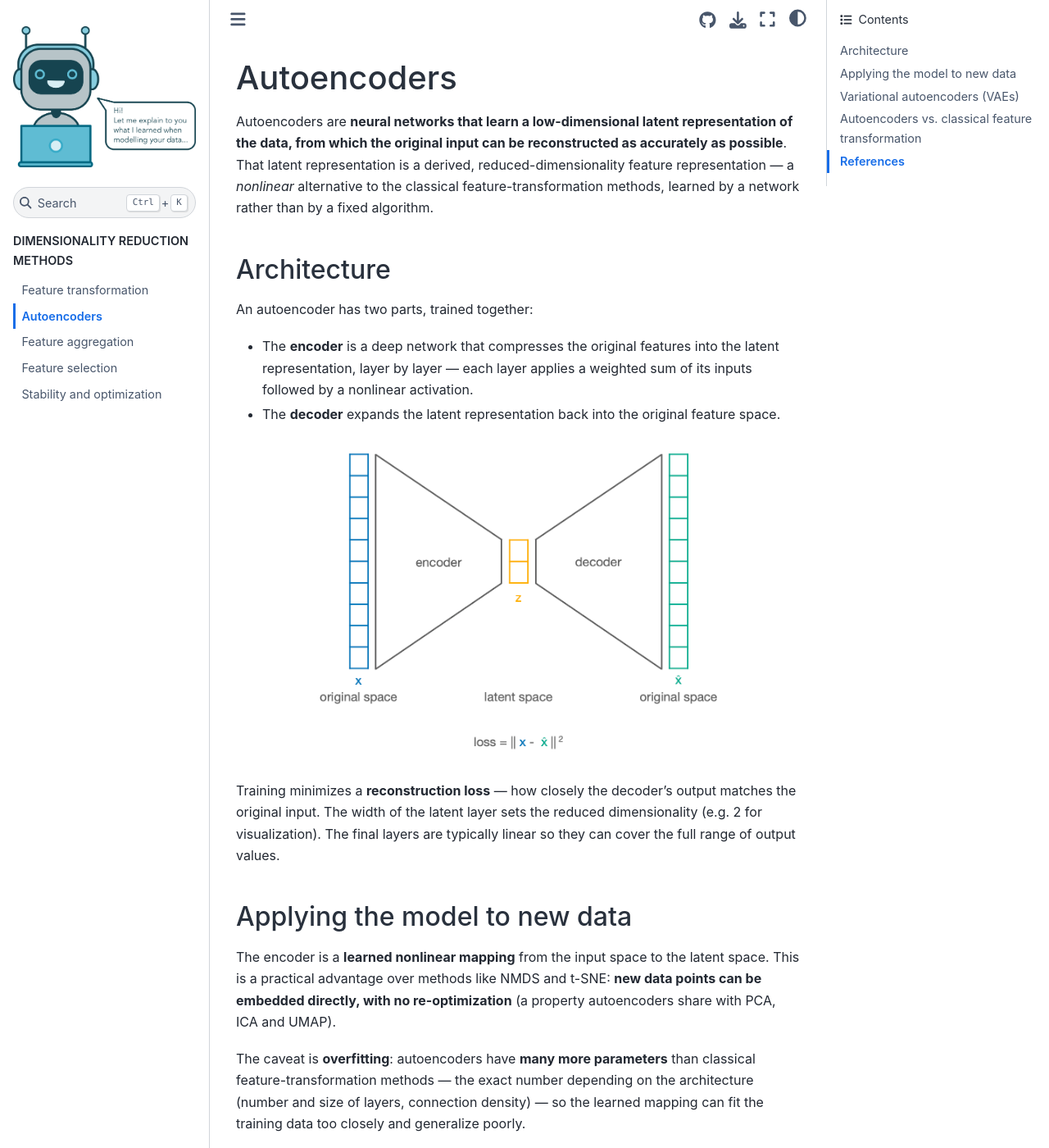
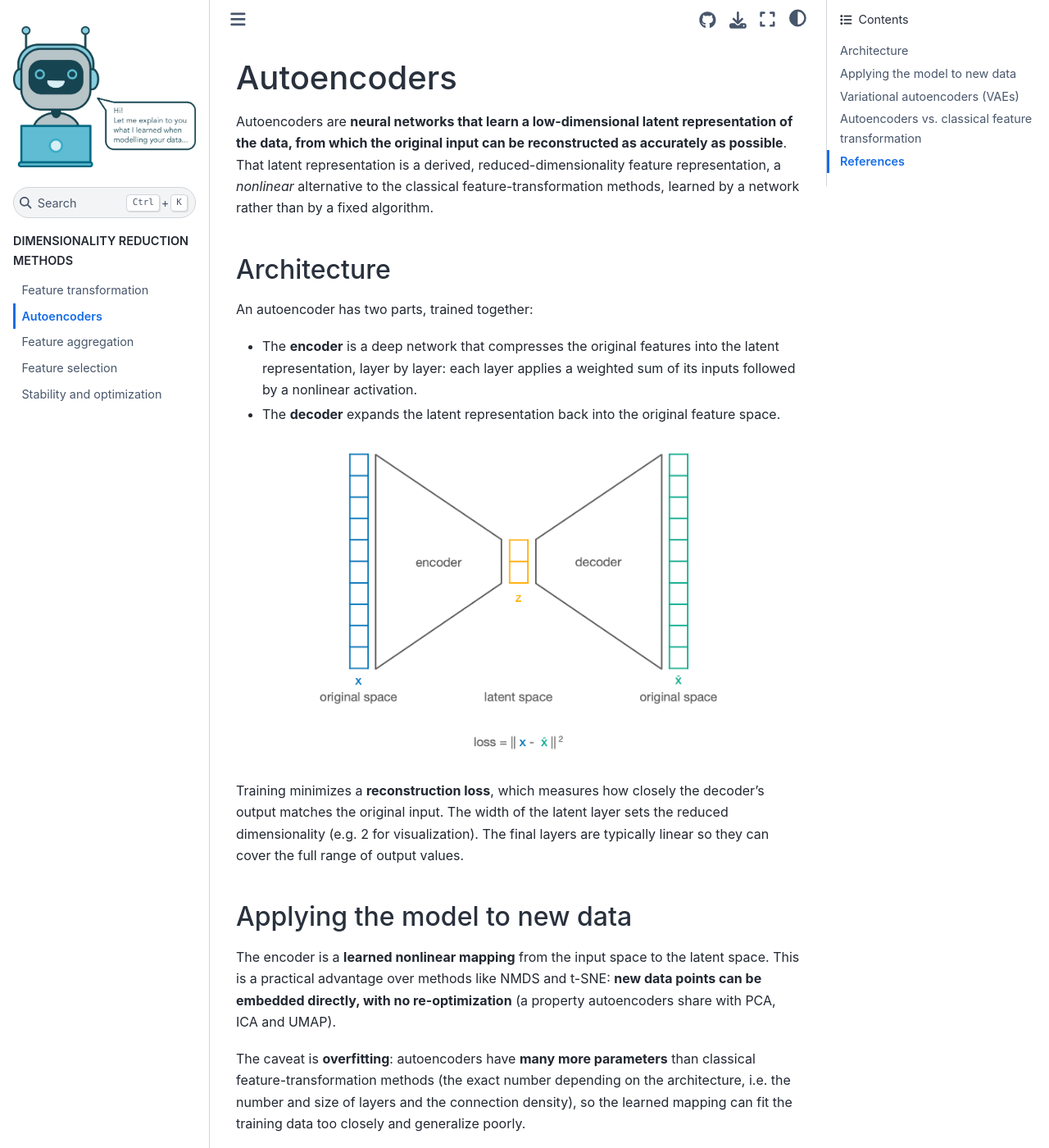
Before and after one commit to HelmholtzAI-Consultants-Munich/DimRed-Course, a Sphinx documentation site: the page built from docs/source/_methods/autoencoders.rst, in a window 1280 px wide and 1400 px high. Shown: the whole window at 82% size. Built offline with Sphinx 7.4.7 and the Sphinx Book theme 1.1.4, drawn with Linux system fonts in a browser that asks for light colours; some of the changed text lies outside the part shown.

Commit message:
Remove em-dash punctuation from the method pages
Replaces em dashes with commas, colons and parentheses in the feature-transformation and autoencoders pages for a plainer writing style. Word hyphens and RST list/heading markers are unchanged.

```diff
--- a/docs/source/_methods/autoencoders.rst
+++ b/docs/source/_methods/autoencoders.rst
@@ -3,9 +3,10 @@ Autoencoders
 
 Autoencoders are **neural networks that learn a low-dimensional latent
 representation of the data, from which the original input can be reconstructed as
-accurately as possible**. That latent representation is a derived, reduced-dimensionality
-feature representation — a *nonlinear* alternative to the classical feature-transformation
-methods, learned by a network rather than by a fixed algorithm.
+accurately as possible**. That latent representation is a derived,
+reduced-dimensionality feature representation, a *nonlinear* alternative to the
+classical feature-transformation methods, learned by a network rather than by a
+fixed algorithm.
 
 
 Architecture
@@ -14,7 +15,7 @@ Architecture
 An autoencoder has two parts, trained together:
 
 - The **encoder** is a deep network that compresses the original features into the
-  latent representation, layer by layer — each layer applies a weighted sum of its
+  latent representation, layer by layer: each layer applies a weighted sum of its
   inputs followed by a nonlinear activation.
 - The **decoder** expands the latent representation back into the original feature
   space.
@@ -23,10 +24,10 @@ An autoencoder has two parts, trained together:
    :align: center
    :width: 500px
 
-Training minimizes a **reconstruction loss** — how closely the decoder's output
-matches the original input. The width of the latent layer sets the reduced
-dimensionality (e.g. 2 for visualization). The final layers are typically linear so
-they can cover the full range of output values.
+Training minimizes a **reconstruction loss**, which measures how closely the
+decoder's output matches the original input. The width of the latent layer sets the
+reduced dimensionality (e.g. 2 for visualization). The final layers are typically
+linear so they can cover the full range of output values.
 
 
 Applying the model to new data
@@ -38,9 +39,9 @@ points can be embedded directly, with no re-optimization** (a property autoencod
 share with PCA, ICA and UMAP).
 
 The caveat is **overfitting**: autoencoders have **many more parameters** than
-classical feature-transformation methods — the exact number depending on the
-architecture (number and size of layers, connection density) — so the learned
-mapping can fit the training data too closely and generalize poorly.
+classical feature-transformation methods (the exact number depending on the
+architecture, i.e. the number and size of layers and the connection density), so
+the learned mapping can fit the training data too closely and generalize poorly.
 
 
 Variational autoencoders (VAEs)
@@ -50,12 +51,13 @@ A **variational autoencoder** adds **regularization** so that the latent space h
 useful, well-organized structure. Instead of encoding each instance as a single
 point, the encoder outputs a **distribution** (a mean and a diagonal covariance),
 and the latent vector *z* is **sampled** from it. Because slightly different samples
-must decode to similar outputs, the latent space becomes smoother and more meaningful.
+must decode to similar outputs, the latent space becomes smoother and more
+meaningful.
 
 The VAE loss combines two terms:
 
-1. A **reconstruction loss** — the output should resemble the input.
-2. A **regularization loss** — the **Kullback–Leibler (KL) divergence** between each
+1. A **reconstruction loss**: the output should resemble the input.
+2. A **regularization loss**: the **Kullback-Leibler (KL) divergence** between each
    instance's latent distribution and a **standard Gaussian** (mean 0, identity
    covariance), averaged over all instances. This keeps the distributions from
    degenerating (variances not too small, means not too far apart).
@@ -83,6 +85,6 @@ Autoencoders vs. classical feature transformation
 References
 ----------
 
-- Weight initialization (Xavier / Glorot) — `deeplearning.ai notes on initialization <https://www.deeplearning.ai/ai-notes/initialization/index.html>`_
-- Variational autoencoders, application-oriented overview — `Kingma & Welling review (IEEE) <https://ieeexplore.ieee.org/abstract/document/9311619>`_
-- Variational autoencoders, mathematical foundations — `An Introduction to Variational Autoencoders (Kingma & Welling, 2019) <https://arxiv.org/pdf/1906.02691>`_
+- Weight initialization (Xavier / Glorot): `deeplearning.ai notes on initialization <https://www.deeplearning.ai/ai-notes/initialization/index.html>`_
+- Variational autoencoders, application-oriented overview: `Kingma and Welling review (IEEE) <https://ieeexplore.ieee.org/abstract/document/9311619>`_
+- Variational autoencoders, mathematical foundations: `An Introduction to Variational Autoencoders (Kingma and Welling, 2019) <https://arxiv.org/pdf/1906.02691>`_
```
Also changed, not shown: docs/source/_methods/feature_transformation.rst (+24 -24 lines).
